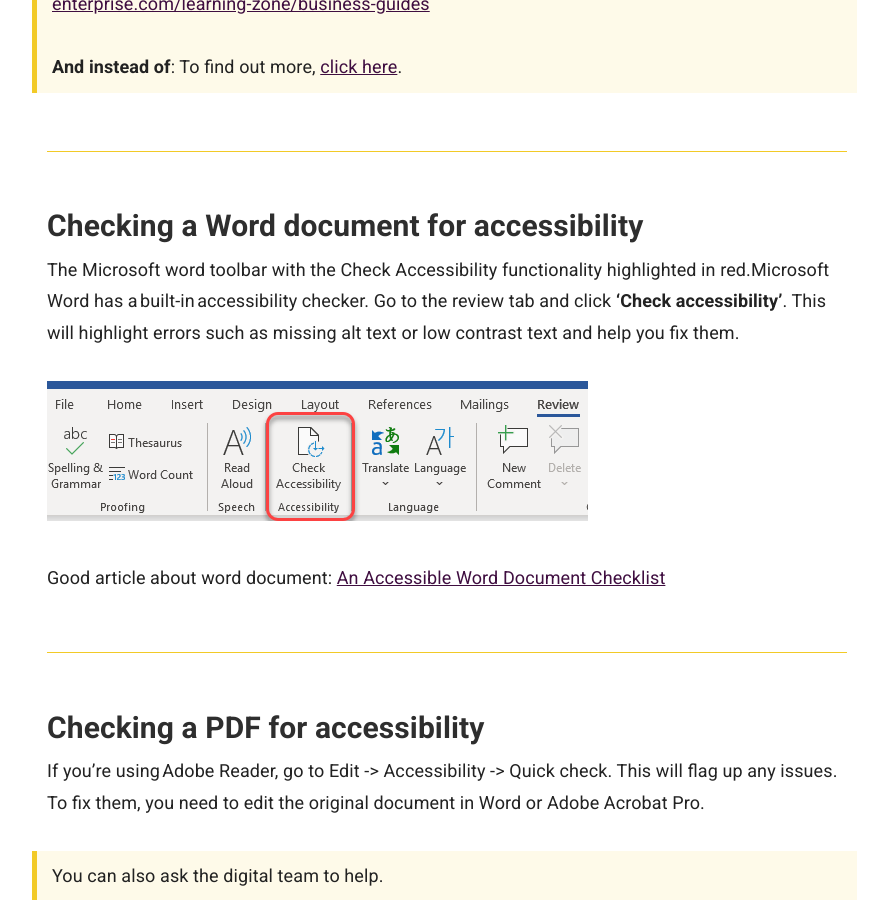
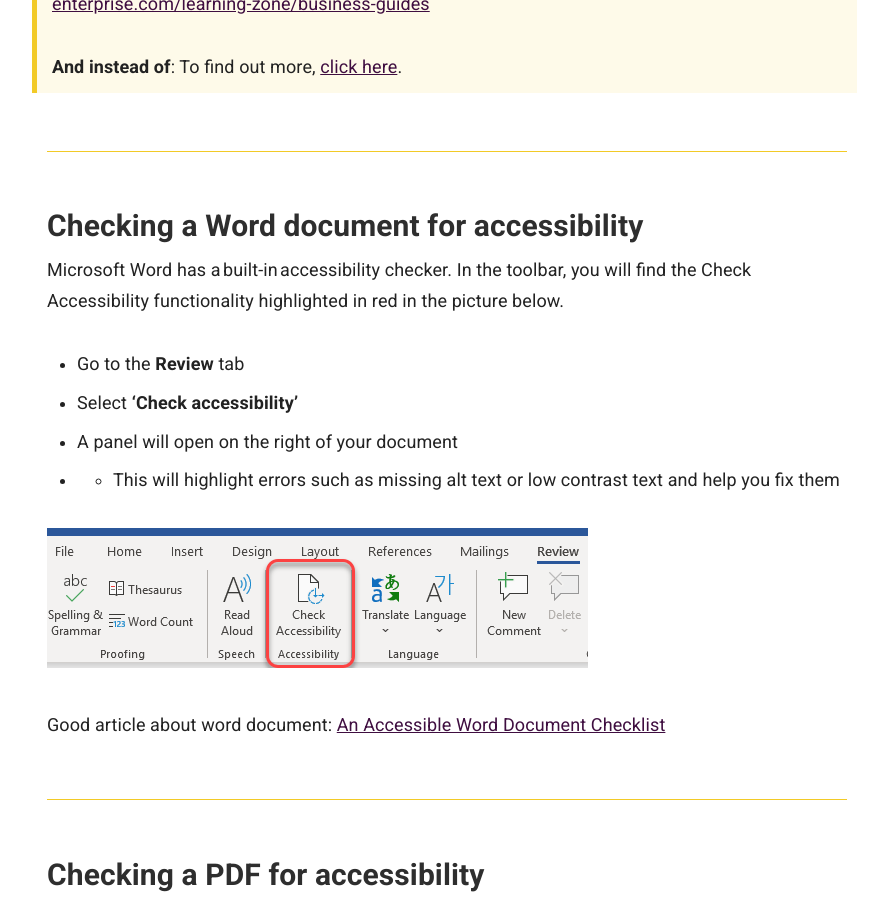
Before and after one commit to numbat70/inclusion2021, a Jekyll site: the page built from _docs/accessibility/document.md, in a window 1280 px wide and 900 px high, scrolled down 5201 px. Shown: the whole window, without its empty margins (343-1231 px from the left). Built offline with Jekyll 4.4.1, drawn with Linux system fonts in a browser that asks for light colours.

Commit message:
SK - improve word doc accessibility functionality

```diff
--- a/_docs/accessibility/document.md
+++ b/_docs/accessibility/document.md
@@ -140,7 +140,11 @@ Make sure you add links as a hyperlink to text within your document. This ‘anc
 
 ### Checking a Word document for accessibility
 
-The Microsoft word toolbar with the Check Accessibility functionality highlighted in red.Microsoft Word has a built-in accessibility checker. Go to the review tab and click **‘Check accessibility’**. This will highlight errors such as missing alt text or low contrast text and help you fix them.
+Microsoft Word has a built-in accessibility checker. In the toolbar, you will find the Check Accessibility functionality highlighted in red in the picture below.
+- Go to the **Review** tab
+- Select **‘Check accessibility’**
+- A panel will open on the right of your document
+- - This will highlight errors such as missing alt text or low contrast text and help you fix them
 
 ![screenshot of the part of the menu where you can find the check accessiblity menu](/inclusion/accessibility/files/access-check-word.png)
 
```
